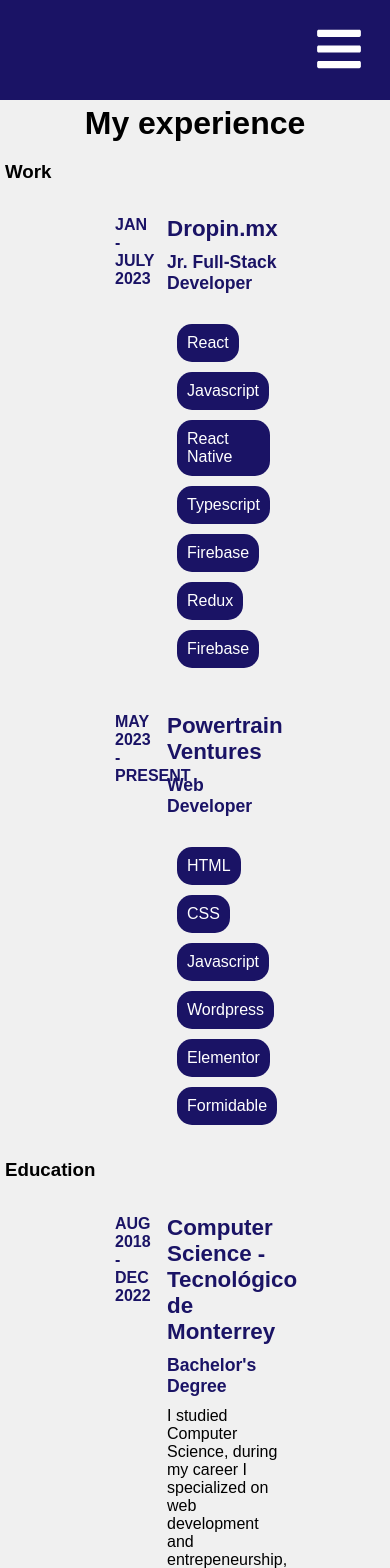
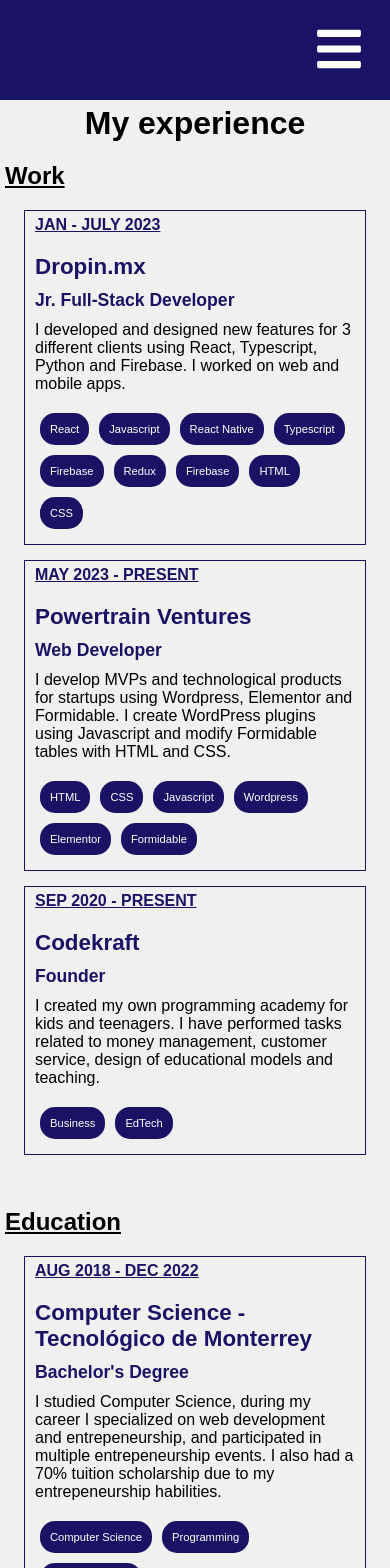
Before and after one commit to AdrianMReds/adrianmreds-portfolio, a React (Create React App) app: page /experience in a window 390 px wide. Shown: the top 1568 px of the page. Built offline with nearby package versions, Linux system fonts and the light colour scheme.

Commit message:
Responsiveness and details

```diff
--- a/src/helper/experienceList.js
+++ b/src/helper/experienceList.js
@@ -3,7 +3,8 @@
     where: "Dropin.mx",
     date: "JAN - JULY 2023",
     role: "Jr. Full-Stack Developer",
-    description: "",
+    description:
+      "I developed and designed new features for 3 different clients using React, Typescript, Python and Firebase. I worked on web and mobile apps.",
     tags: [
       "React",
       "Javascript",
@@ -12,14 +13,25 @@
       "Firebase",
       "Redux",
       "Firebase",
+      "HTML",
+      "CSS",
     ],
   },
   {
     where: "Powertrain Ventures",
     date: "MAY 2023 - PRESENT",
     role: "Web Developer",
-    description: "",
+    description:
+      "I develop MVPs and technological products for startups using Wordpress, Elementor and Formidable. I create WordPress plugins using Javascript and modify Formidable tables with HTML and CSS.",
     tags: ["HTML", "CSS", "Javascript", "Wordpress", "Elementor", "Formidable"],
+  },
+  {
+    where: "Codekraft",
+    date: "SEP 2020 - PRESENT",
+    role: "Founder",
+    description:
+      "I created my own programming academy for kids and teenagers. I have performed tasks related to money management, customer service, design of educational models and teaching.",
+    tags: ["Business", "EdTech"],
   },
 ];
 
--- a/src/pages/Experience.jsx
+++ b/src/pages/Experience.jsx
@@ -12,13 +12,14 @@
     <div className="container">
       <h1>My experience</h1>
       <div className="experience">
-        <h3>Work</h3>
+        <h2>Work</h2>
         <div className="work">
           {experienceList.map((item) => {
             return <ExperienceItem item={item} />;
           })}
         </div>
-        <h3>Education</h3>
+        <br />
+        <h2>Education</h2>
         <div className="education">
           {educationList.map((item) => {
             return <ExperienceItem item={item} edu />;
--- a/src/styles/Experience.css
+++ b/src/styles/Experience.css
@@ -15,17 +15,25 @@
   margin: 0;
 }
 
+.container h2 {
+  text-decoration: underline;
+}
+
 .experienceItem {
   display: flex;
   width: 50%;
   margin: 15px auto;
-  /* border: 1px solid lightblue; */
+  border: 1px solid #1a1365;
   transition: background-color 0.3s ease;
   cursor: pointer;
 }
 
 .experienceItem:hover {
   background-color: rgba(26, 19, 101, 0.1);
+}
+
+.experienceItem:hover .date {
+  text-decoration: underline;
 }
 
 .date {
@@ -79,3 +87,36 @@
   padding: 10px;
   border-radius: 15px;
 }
+
+@media only screen and (max-width: 1000px) {
+  .experienceItem {
+    width: 90%;
+    flex-direction: column;
+  }
+
+  .content {
+    width: 100%;
+  }
+
+  .date {
+    padding: 0;
+    width: 100%;
+    margin: 5px auto;
+    padding: 0 10px;
+    text-align: left;
+    text-decoration: underline;
+  }
+
+  .experienceItem:hover {
+    background-color: white;
+  }
+
+  .tag {
+    margin: 5px 5px;
+    background-color: #1a1365;
+    color: white;
+    padding: 10px;
+    border-radius: 15px;
+    font-size: 0.7em;
+  }
+}
--- a/src/styles/Home.css
+++ b/src/styles/Home.css
@@ -20,7 +20,8 @@
 .about h2 {
   font-family: "Segoe UI", "Segoe UI", Tahoma, Geneva, Verdana, sans-serif;
   font-size: 80px;
-  color: #e9d35b;
+  color: #f0f0f0;
+  font-weight: bold;
   height: 50px;
 }
 
--- a/src/styles/Navbar.css
+++ b/src/styles/Navbar.css
@@ -42,6 +42,11 @@
 
 #open {
   height: 100vh;
+  transition: height 0.3s ease-in;
+}
+
+#close {
+  transition: height 0.3s ease-out;
 }
 
 #open .links {
```
